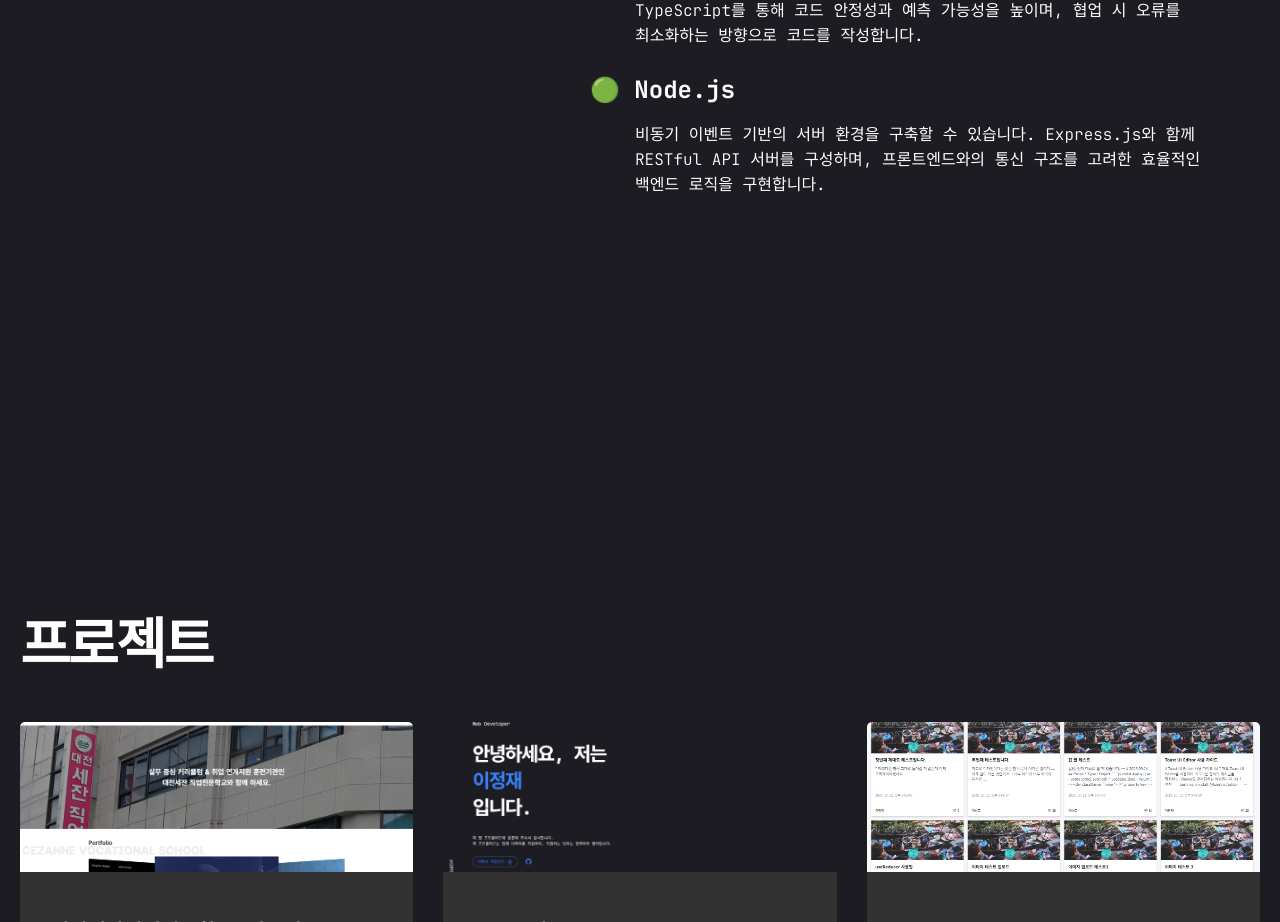
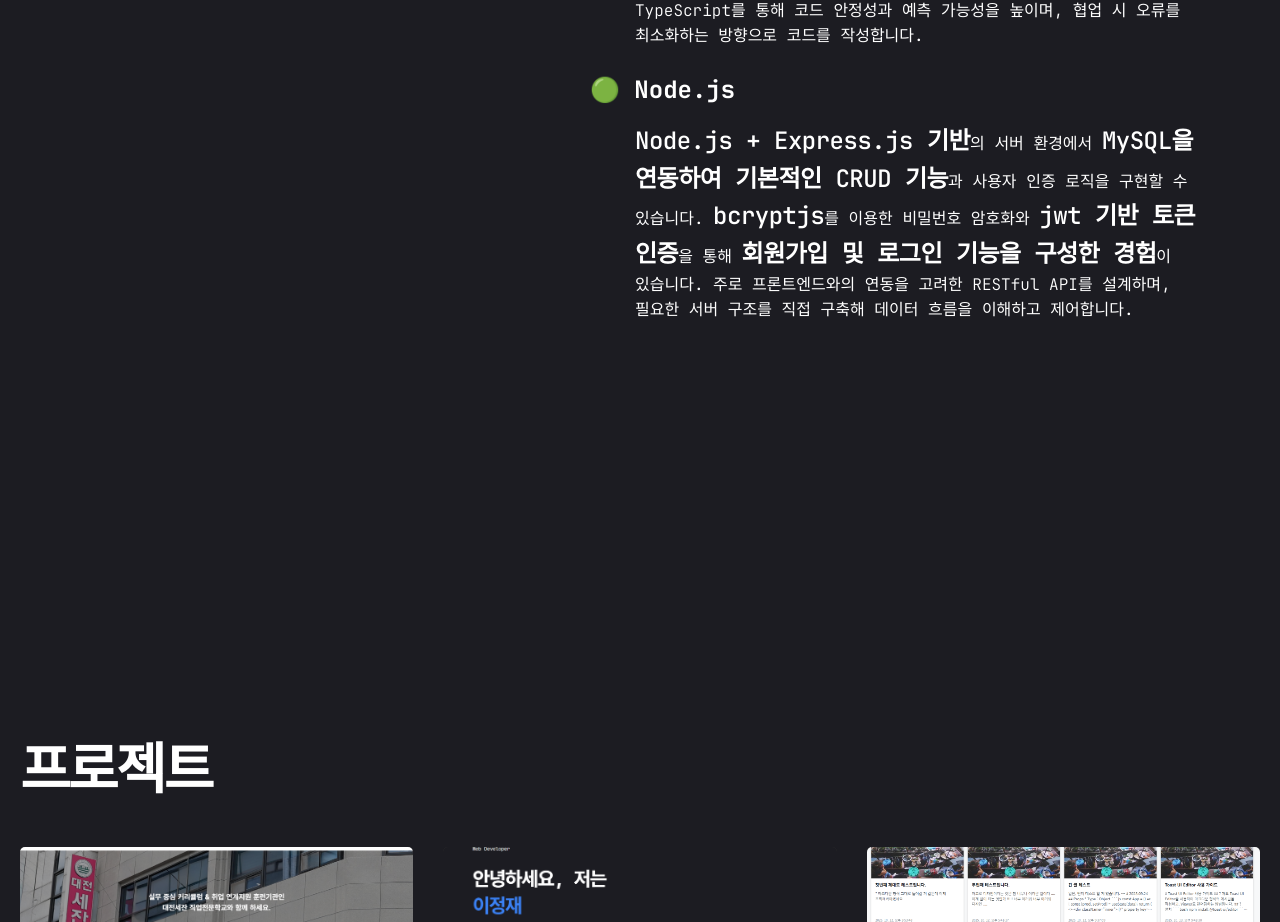
Before and after one commit to JeongJae1203/portfolio, a React (Vite) app: page / in a window 1280 px wide. Shown: the part 3660-4582 px from the top of the page. Built offline with nearby package versions, Linux system fonts and the light colour scheme.

Commit message:
design : modify tech description

```diff
--- a/src/data/tech/tech.ts
+++ b/src/data/tech/tech.ts
@@ -45,7 +45,7 @@ export const techData = [
   {
     id: "tech-node",
     name: "🟢 Node.js",
-    description: "비동기 이벤트 기반의 서버 환경을 구축할 수 있습니다. Express.js와 함께 RESTful API 서버를 구성하며, 프론트엔드와의 통신 구조를 고려한 효율적인 백엔드 로직을 구현합니다."
+    description: "<strong>Node.js + Express.js 기반</strong>의 서버 환경에서 <strong>MySQL을 연동하여 기본적인 CRUD 기능</strong>과 사용자 인증 로직을 구현할 수 있습니다. <strong>bcryptjs</strong>를 이용한 비밀번호 암호화와 <strong>jwt 기반 토큰 인증</strong>을 통해 <strong>회원가입 및 로그인 기능을 구성한 경험</strong>이 있습니다. 주로 프론트엔드와의 연동을 고려한 RESTful API를 설계하며, 필요한 서버 구조를 직접 구축해 데이터 흐름을 이해하고 제어합니다."
   },
 ]
 
```
